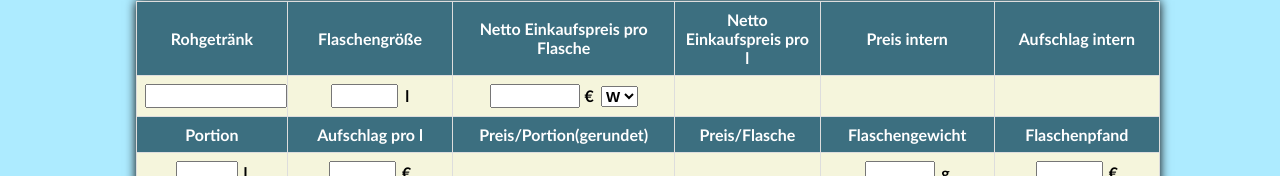
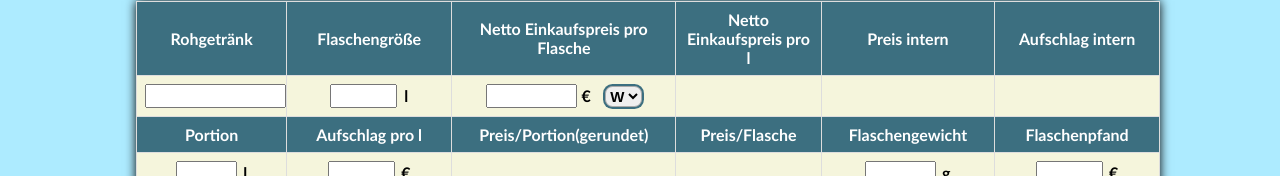
Before and after one commit to JosFun/bhclubOrga, an Electron app: page html/addDrinkWindow.html in a window 1280 px wide. Shown: the part 301-477 px from the top of the page. Drawn offline with nearby package versions, Linux system fonts and the light colour scheme; no server answers.

Commit message:
Styled up the select field for the trader of the snack or drink a bit.

```diff
--- a/css/tableStyle.css
+++ b/css/tableStyle.css
@@ -138,6 +138,11 @@ select {
     width: auto;
     font-size: 15px;
     font-weight: bolder;
+    box-sizing: border-box;
+    border: 1px solid #aaa;
+    box-shadow: 0 0 0 2px #3C6F80;
+    border-radius: .5em;
+    margin-left: 10px;
 }
 
 .active{
--- a/html/addDrinkWindow.html
+++ b/html/addDrinkWindow.html
@@ -80,7 +80,7 @@
                     <td>
                         <input type="number" step="0.01" min="0.01" id="costBottle">
                         <span style="margin-left:1px;">€</span>
-                        <select style="margin-left:3px;" name="agent" size="1" id="agentName">
+                        <select name="agent" size="1" id="agentName">
                             <option>W</option>
                             <option>M</option>
                             <option>J</option>
```
